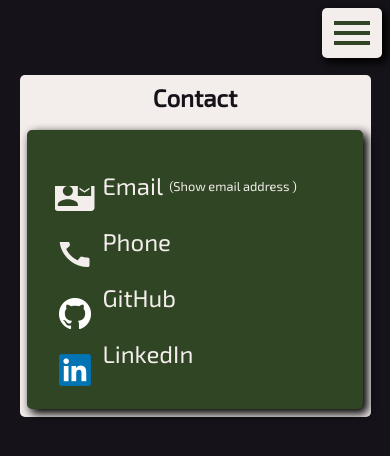
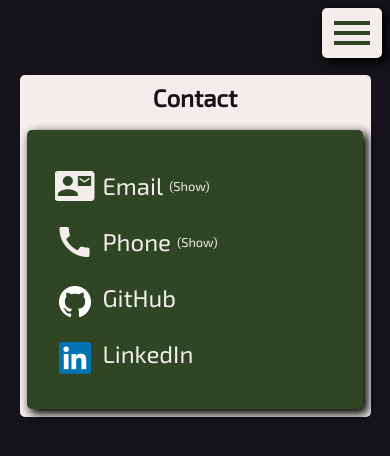
Before and after one commit to wayaway-jtm/portfolio-site, an Angular app: page /contact in a window 390 px wide. Shown: the top 456 px of the page. Built offline with nearby package versions, Linux system fonts and the light colour scheme.

Commit message:
Added 'show' option to phone num & changed show function to work for both email & phone

```diff
--- a/src/app/contact-route/contact-route.component.css
+++ b/src/app/contact-route/contact-route.component.css
@@ -11,7 +11,8 @@ a span {
     font-size: 2.5rem;
     height: 40px;
     width: 40px;
-    transform: translateY(50%);
+    line-height: normal;
+    /* transform: translateY(50%); */
 }
 
 .contact-p {
@@ -31,7 +32,8 @@ a span {
     font-size: 0.8rem;
 }
 
-#email-address {
+#email-address,
+#phone-num {
     justify-content: flex-end;
 }
 
--- a/src/app/contact-route/contact-route.component.html
+++ b/src/app/contact-route/contact-route.component.html
@@ -10,8 +10,8 @@
                         </span>
                         <span class="contact-label">Email</span>
                     </a>
-                    <button (click)="toggleShowEmail()">
-                        <span>(Show email address )</span>
+                    <button (click)="toggleShow('email')">
+                        <span>(Show)</span>
                     </button>
                 </p>
                 <p class="contact-p" *ngIf="showEmail" id="email-address">
@@ -26,6 +26,12 @@
                         </span>
                         <span class="contact-label">Phone</span>
                     </a>
+                    <button (click)="toggleShow('phone')">
+                        <span>(Show)</span>
+                    </button>
+                </p>
+                <p class="contact-p" *ngIf="showPhoneNum" id="phone-num">
+                    <span>616-901-8363</span>
                 </p>
             </section>
             <section id="github-contact">
--- a/src/app/contact-route/contact-route.component.ts
+++ b/src/app/contact-route/contact-route.component.ts
@@ -8,13 +8,18 @@ import { Component, OnInit } from '@angular/core';
 export class ContactRouteComponent implements OnInit {
 
     public showEmail: boolean = false;
+    public showPhoneNum: boolean = false;
     constructor() { }
 
     ngOnInit(): void {
     }
 
-    toggleShowEmail() {
-        this.showEmail = !this.showEmail;
+    toggleShow(contactType: string) {
+        if (contactType.toLowerCase() === 'email') {
+            this.showEmail = !this.showEmail;
+        } else if (contactType.toLowerCase() === 'phone') {
+            this.showPhoneNum = !this.showPhoneNum;
+        }
     }
 
 }
```
